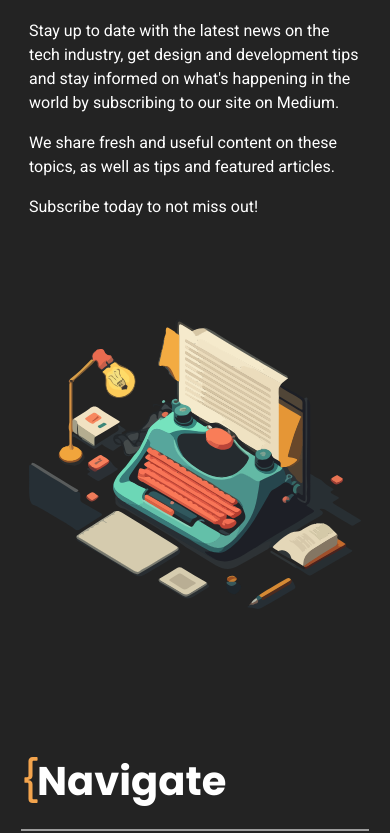
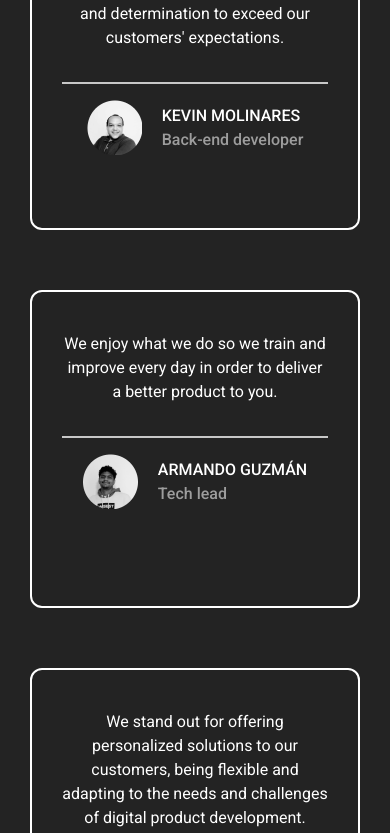
Before and after one commit to contentcraftstudio/Coderlabs-web-2.0, a Next.js app: page / in a window 390 px wide. Shown: the part 5137-5970 px from the top of the page. Built offline with nearby package versions, Linux system fonts and the light colour scheme.

Commit message:
responsive

```diff
--- a/components/CardTestimonials.tsx
+++ b/components/CardTestimonials.tsx
@@ -12,11 +12,11 @@ type Props = {
 export default function CardTestimonials ({ img, name, occupation, paragraph }: Props) {
   const { t } = useTranslation()
   return (
-    <div className='w-[573px] grid  h-[318px] divide-y-2 pt-[60px] px-[70px] pb-[32px] border-2 rounded border-white'>
+    <div className=' sm:w-[330px]  lg:w-[573px]  h-[318px] divide-y-2 sm:pt-[40px] md:pt-[60px] sm:px-[30px] px-[70px] pb-[32px] border-2 rounded border-white'>
       <div className='pb-[32px]'>
         <p className=' font-primary font-normal sm:text-[16px] xl:text-[19px] text-center text-white'>{t(paragraph)}</p>
       </div>
-      <div className='flex justify-center items-center gap-x-[20px] pt-[32px]'>
+      <div className='flex justify-center items-center gap-x-[20px] sm:pt-[16px] pt-[32px]'>
         <Image
           src={img}
           alt={name}
--- a/components/CardsTestominial.tsx
+++ b/components/CardsTestominial.tsx
@@ -5,20 +5,31 @@ import CardTestimonials from './CardTestimonials'
 type Props = {}
 
 export default function CardsTestominial ({}: Props) {
+  const data = TestimonialData.data
   return (
-    <div className='grid grid-flow-row-dense grid-cols-2 gap-[60px] md:grid-flow-row"'>
-      {TestimonialData.data.map((item, index) => {
-        return (
-          <div key={item.name}>
-            <CardTestimonials
-              img={item.img}
-              name={item.name}
-              occupation={item.occupation}
-              paragraph={item.paragraph}
-            />
-          </div>
-        )
-      })}
+    <div>
+      <div className=' flex flex-col lg:flex-row justify-center items-center gap-[60px] '>
+        <CardTestimonials
+          img={data[0].img}
+          name={data[0].name}
+          occupation={data[0].occupation}
+          paragraph={data[0].paragraph}
+        />
+        <CardTestimonials
+          img={data[1].img}
+          name={data[1].name}
+          occupation={data[1].occupation}
+          paragraph={data[1].paragraph}
+        />
+      </div>
+      <div className=' flex flex-col justify-center items-center mt-[60px] '>
+        <CardTestimonials
+          img={data[2].img}
+          name={data[2].name}
+          occupation={data[2].occupation}
+          paragraph={data[2].paragraph}
+        />
+      </div>
     </div>
   )
 }
--- a/components/Footer.tsx
+++ b/components/Footer.tsx
@@ -49,13 +49,11 @@ export default function Footer ({}: Props): JSX.Element {
         <Image
           src={logobajo}
           alt='coderlabs'
-          width={32}
-          height={5}
           className='self-end lg:mt-[10px] sm:mb-[-6px]  sm:w-[20px] lg:w-[35px] sm:h-[46px]  md:h-[50px] lg:h-[70px]'
         />
       </div>
-      <div className='py-[18px] flex sm:flex-col md:flex-row justify-between flex-wrap px-[8px] lg:items-center'>
-        <div className='flex sm:flex-col md:flex-row justify-between gap-[16px] '>
+      <div className='py-[18px] flex flex-col md:flex-row gap-4 justify-between flex-wrap px-[8px] lg:items-center'>
+        <div className='flex flex-col md:flex-row justify-between gap-[16px] '>
           <p className='font-primary sm:text-[16px] lg:text-[18px] xl:text-[20px] font-medium text-gray-300'>contact@coderlabs.co</p>
           <p className='font-primary sm:text-[16px] lg:text-[18px] xl:text-[20px] font-medium text-gray-100'>1234567890</p>
           <p className='font-primary sm:text-[16px] lg:text-[18px] xl:text-[20px] font-medium text-gray-100'>Barranquilla</p>
--- a/pages/index.tsx
+++ b/pages/index.tsx
@@ -41,8 +41,8 @@ export default function Home () {
         </section>
         <footer className='bg-background-dark mt-[200px] pt-8'>
           <section className='container mx-auto  space-y-[100px]'>
-            {/* <CardsTestominial /> */}
             <Team />
+            <CardsTestominial />
             <Blog />
             <Footer />
           </section>
```
